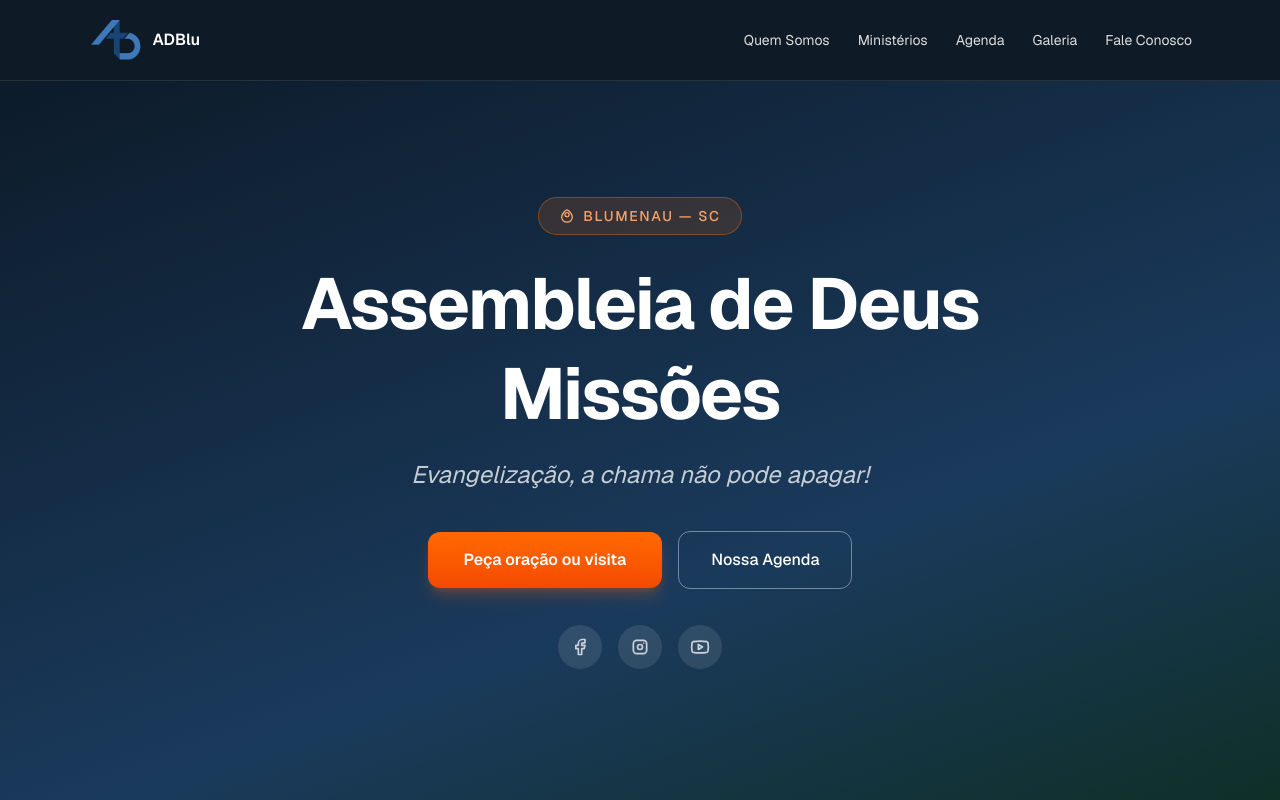
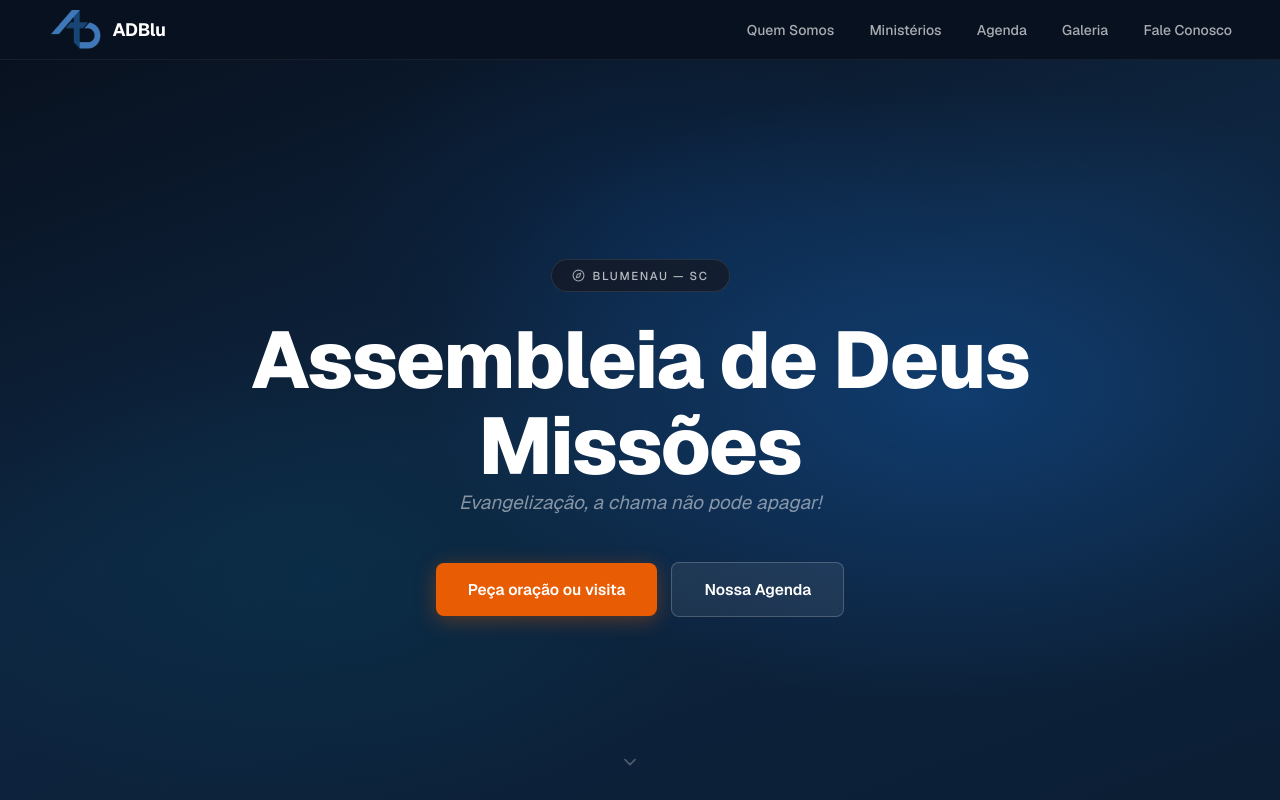
Before and after one commit to henzogabrielgutjahr77-adblu/site, a Next.js app: page / in a window 1280 px wide. Shown: the top 800 px of the page. Built offline with nearby package versions, Linux system fonts and the light colour scheme.

Commit message:
Hero e navbar: replicar mockup (gradiente, pill, título, botões, scroll); manter logo no menu

```diff
--- a/components/Hero.tsx
+++ b/components/Hero.tsx
@@ -1,87 +1,71 @@
 import Link from "next/link";
 import type { SiteConfig } from "@/lib/content";
-import {
-  ChevronDownIcon,
-  FacebookIcon,
-  InstagramIcon,
-  MapPinIcon,
-  YoutubeIcon,
-} from "@/components/icons";
+import { ChevronDownIcon, CompassIcon } from "@/components/icons";
+
+const HERO_BG = [
+  "radial-gradient(ellipse 60% 60% at 75% 45%, rgba(18,80,150,0.55) 0%, transparent 70%)",
+  "radial-gradient(ellipse 50% 50% at 25% 70%, rgba(8,55,80,0.45) 0%, transparent 65%)",
+  "radial-gradient(ellipse 40% 40% at 50% 20%, rgba(10,50,100,0.3) 0%, transparent 60%)",
+  "linear-gradient(160deg, #08111f 0%, #0e2540 45%, #0b1e34 100%)",
+].join(", ");
+
+function splitTitle(title: string) {
+  const parts = title.trim().split(" ");
+  if (parts.length < 2) return title;
+  const last = parts.pop();
+  return (
+    <>
+      {parts.join(" ")} <br /> {last}
+    </>
+  );
+}
 
 export default function Hero({ config }: { config: SiteConfig }) {
-  const socials = [
-    { href: config.facebook || "#", icon: FacebookIcon, label: "Facebook" },
-    { href: config.instagram || "#", icon: InstagramIcon, label: "Instagram" },
-    { href: config.youtube || "#", icon: YoutubeIcon, label: "YouTube" },
-  ];
-
   return (
     <section
-      className="relative overflow-hidden text-white"
-      style={{
-        backgroundImage: config.hero_imagem
-          ? `url(${config.hero_imagem})`
-          : "linear-gradient(160deg, #0d1b2a 0%, #1a3a5c 60%, #0d2d1e 100%)",
-        backgroundSize: "cover",
-        backgroundPosition: "center",
-      }}
+      className="relative flex min-h-[calc(100svh-60px)] flex-col items-center justify-center overflow-hidden px-8 pb-16 pt-20 text-center text-white"
+      style={{ background: HERO_BG }}
     >
-      {config.hero_imagem && (
-        <div className="absolute inset-0 bg-black/60" aria-hidden="true" />
-      )}
-
-      <div className="relative mx-auto flex min-h-svh max-w-4xl flex-col items-center justify-center px-6 pb-[12vh] pt-0 text-center">
-        <div className="mb-6 flex items-center gap-2 rounded-full border border-accent/40 bg-accent/15 px-5 py-2">
-          <MapPinIcon className="h-4 w-4 text-[#f5a36c]" />
-          <span className="text-xs font-medium uppercase tracking-[0.12em] text-[#f5a36c] sm:text-sm">
+      <div className="mb-[1.6rem] inline-flex items-center gap-2 rounded-[100px] border border-white/10 bg-[rgba(20,24,35,0.75)] px-5 py-[7px] backdrop-blur">
+        <CompassIcon className="h-[13px] w-[13px] text-white/60" />
+        <span className="text-[11.5px] font-medium uppercase tracking-[0.14em] text-white/70">
           {config.local}
         </span>
       </div>
 
-        <h1 className="text-5xl font-bold leading-tight tracking-tight sm:text-7xl">
-          {config.titulo_hero}
+      <h1 className="text-[clamp(46px,7.5vw,80px)] font-extrabold leading-[1.07] tracking-[-1.5px] text-white">
+        {splitTitle(config.titulo_hero)}
       </h1>
 
-        <p className="mb-10 mt-5 text-xl italic text-white/75 sm:text-2xl">
+      <p className="mb-11 mt-0 text-[clamp(16px,2vw,19px)] italic text-white/50">
         {config.slogan}
       </p>
 
-        <div className="mb-9 flex flex-wrap items-center justify-center gap-4">
+      <div className="flex flex-wrap items-center justify-center gap-3.5">
         <Link
           href="/fale-conosco"
-            className="rounded-xl bg-gradient-to-b from-accent to-orange-600 px-9 py-4 text-base font-semibold text-white shadow-lg shadow-orange-500/25 transition-all hover:-translate-y-0.5 hover:from-orange-600 hover:to-orange-700 hover:shadow-xl hover:shadow-orange-500/30"
+          className="rounded-lg bg-[#e85d04] px-8 py-[15px] text-[15.5px] font-semibold text-white shadow-[0_4px_20px_rgba(232,93,4,0.35)] transition-all hover:-translate-y-px hover:bg-[#d05203] hover:shadow-[0_6px_28px_rgba(232,93,4,0.45)]"
         >
           {config.cta}
         </Link>
         <Link
           href="/agenda"
-            className="rounded-xl border-[1.5px] border-white/40 px-8 py-4 text-base font-medium text-white transition-colors hover:border-white/70 hover:bg-white/10"
+          className="rounded-lg border-[1.5px] border-white/20 bg-white/[0.07] px-8 py-[15px] text-[15.5px] font-semibold text-white transition-all hover:-translate-y-px hover:border-white/40 hover:bg-white/[0.13]"
         >
           Nossa Agenda
         </Link>
       </div>
 
-        <div className="flex items-center gap-4">
-          {socials.map(({ href, icon: Icon, label }) => (
-            <a
-              key={label}
-              href={href}
-              aria-label={label}
-              className="flex h-11 w-11 items-center justify-center rounded-full bg-white/10 text-white/75 transition-all hover:-translate-y-0.5 hover:bg-accent hover:text-white"
-            >
-              <Icon className="h-5 w-5" />
-            </a>
-          ))}
-        </div>
-      </div>
-
       <a
         href="#sobre"
         aria-label="Rolar para o conteúdo"
-        className="absolute bottom-5 left-1/2 -translate-x-1/2 text-white/40 transition-colors hover:text-white/80"
+        className="absolute bottom-7 left-1/2 -translate-x-1/2 opacity-30 transition-opacity hover:opacity-70"
+        style={{ animation: "hero-bounce 2s infinite" }}
       >
-        <ChevronDownIcon className="h-6 w-6" />
+        <ChevronDownIcon className="h-5 w-5 text-white" />
       </a>
+
+      <style>{`@keyframes hero-bounce { 0%,100% { transform: translateX(-50%) translateY(0); } 50% { transform: translateX(-50%) translateY(5px); } }`}</style>
     </section>
   );
 }
--- a/components/SiteHeader.tsx
+++ b/components/SiteHeader.tsx
@@ -12,30 +12,31 @@ const NAV = [
 export default function SiteHeader() {
   const config = getSiteConfig();
   return (
-    <header className="border-b border-white/10 bg-navy-900 text-white">
-      <div className="mx-auto flex max-w-6xl flex-col gap-4 px-6 py-5 sm:flex-row sm:items-center sm:justify-between">
+    <header className="sticky top-0 z-[100] flex h-[60px] items-center justify-between border-b border-white/[0.06] bg-[#08111f] px-5 text-white sm:px-12">
       <Link href="/" className="flex items-center gap-2.5">
         <img
           src="/logo.png"
           alt={config.nome_curto}
           className="h-10 w-auto rounded object-contain"
         />
-          <span className="text-base font-semibold leading-tight">
+        <span className="text-[18px] font-bold tracking-[-0.3px]">
           {config.nome_curto}
         </span>
       </Link>
-        <nav className="flex flex-wrap items-center gap-x-7 gap-y-2 text-sm">
+      <nav>
+        <ul className="flex list-none items-center gap-[1.2rem] sm:gap-[2.2rem]">
           {NAV.map((item) => (
+            <li key={item.href}>
               <Link
-              key={item.href}
                 href={item.href}
-              className="text-white/85 transition-colors hover:text-accent"
+                className="text-[13px] font-medium text-white/65 transition-colors hover:text-white sm:text-[14px]"
               >
                 {item.label}
               </Link>
+            </li>
           ))}
+        </ul>
       </nav>
-      </div>
     </header>
   );
 }
--- a/components/icons.tsx
+++ b/components/icons.tsx
@@ -25,6 +25,15 @@ export function MapPinIcon(props: IconProps) {
     <Svg {...props}>
       <path d="M12 21c-4.418 0 -8 -3.134 -8 -7c0 -4.686 5.217 -11 8 -11s8 6.314 8 11c0 3.866 -3.582 7 -8 7z" />
       <path d="M12 13a3 3 0 1 0 0 -6a3 3 0 0 0 0 6z" />
+    </Svg>
+  );
+}
+
+export function CompassIcon(props: IconProps) {
+  return (
+    <Svg {...props}>
+      <circle cx="12" cy="12" r="10" />
+      <polygon points="16.24 7.76 14.12 14.12 7.76 16.24 9.88 9.88 16.24 7.76" />
     </Svg>
   );
 }
```
Lines whose indentation alone changed are shown as unchanged.
